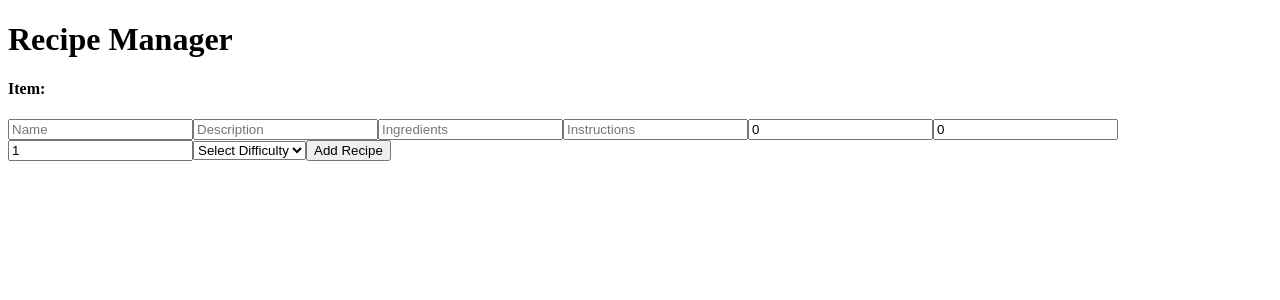
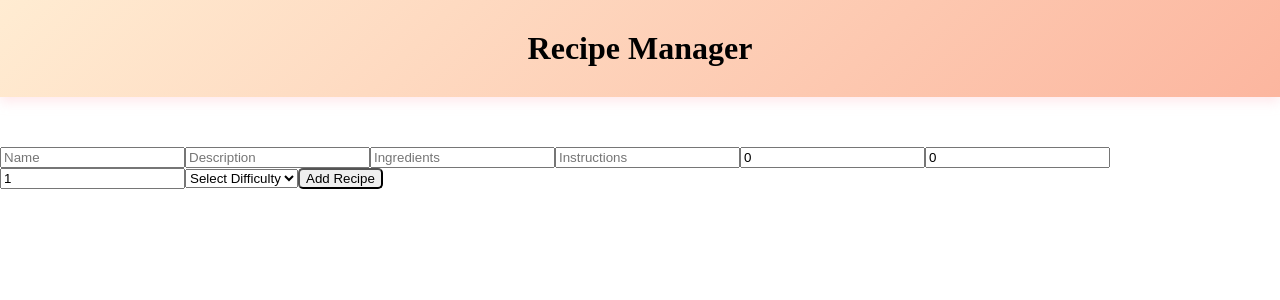
Before and after one commit to Jondrielle/RecipeManager, a Vue app in the folder frontend/: page / in a window 1280 px wide. Shown: the top 300 px of the page. Built offline with nearby package versions, Linux system fonts and the light colour scheme.

Commit message:
Styling layout

```diff
--- a/frontend/src/App.vue
+++ b/frontend/src/App.vue
@@ -115,10 +115,10 @@ onMounted(()=>{
 </script>
 
 <template>
-  <h1>Recipe Manager</h1>
-
-  <h4>Item:</h4>
-
+  <div class="titleBox">
+    <h1 class="header">Recipe Manager</h1>
+  </div>
+  <div class="form">
     <recipeForm
       :key="selectedRecipe?.id || 'new'"
       :recipe="selectedRecipe"
@@ -126,8 +126,9 @@ onMounted(()=>{
       @add="createRecipe"
       @edit="updateRecipe"
     />
+  </div>
 
-  <div>
+  <div class="recipes">
     <div v-for="recipe in recipes" :key="recipe.id">
       <recipeItem
         :recipe="recipe"
@@ -140,4 +141,23 @@ onMounted(()=>{
 
 </template>
 
-<style scoped></style>
+<style scoped>
+  .titleBox{
+    width:100%;
+    box-sizing: border-box;
+    background: linear-gradient(135deg, #ffecd2, #fcb69f);
+    margin-bottom:50px;
+    box-shadow: 0 4px 12px rgba(255, 192, 203, 0.4);
+  }
+
+  .header{
+    text-align:center;
+    margin:0;
+    padding:30px;
+  }
+
+  .form{
+    margin-bottom:50px;
+  }
+
+</style>
--- /dev/null
+++ b/frontend/src/assets/main.css
@@ -0,0 +1,11 @@
+/* Remove browser default spacing */
+* {
+  box-sizing: border-box;
+}
+
+html,
+body,
+#app {
+  margin: 0;
+  min-height: 100%;
+}
--- a/frontend/src/components/recipeForm.vue
+++ b/frontend/src/components/recipeForm.vue
@@ -59,6 +59,12 @@ function submit(){
 		    <option value="Hard">Hard</option>
 		</select>
 
-		<button type="submit">{{ editMode ? "Update Recipe" : "Add Recipe" }}</button>
+		<button class="button" type="submit">{{ editMode ? "Update Recipe" : "Add Recipe" }}</button>
 	</form>
 </template>
+
+<style scoped>
+	.button{
+		border-radius:5px;
+	}
+</style>
--- a/frontend/src/components/recipeItem.vue
+++ b/frontend/src/components/recipeItem.vue
@@ -17,14 +17,21 @@ function deleteRecipe(){
 
 <template>
 	<div class="card">
-		<h2>Name:{{recipe.name}}</h2>
+		<h2 class="title">{{recipe.name}}</h2>
 		<p>{{recipe.description}}</p>
-		<p>{{recipe.ingredients}}</p>
+		<ul>
+		  <h2>Ingredients</h2>
+		  <li v-for="ingredient in recipe.ingredients" :key="ingredient"
+		  class="list">
+		    {{ ingredient }}
+		  </li>
+		</ul>
 		<p>{{recipe.instructions}}</p>
-		<span class="stats">{{recipe.prep_time}} </span>
-		<span class="stats">{{recipe.cook_time}}</span>
-		<span class="stats">{{recipe.difficulty}}</span>
-
+		<div class="stats">
+			<span> Prep Time: {{recipe.prep_time}} </span>
+			<span> Cook Time: {{recipe.cook_time}}</span>
+			<span> Difficulty: {{recipe.difficulty}}</span>
+		</div>
 		<div class="buttons">
 			<button @click="editRecipe">EDIT</button>
 			<button @click="deleteRecipe">DELETE</button>
@@ -40,7 +47,9 @@ function deleteRecipe(){
 	}
 
 	.stats{
+		margin-top:auto;
 		display:flex;
+		flex-direction:column;
 		gap:12px;
 	}
 
@@ -49,4 +58,12 @@ function deleteRecipe(){
 		justify-content:flex-end;
 		gap:8px;
 	}
+
+	.title{
+		text-transform:uppercase
+	}
+
+	.list{
+		text-transform:uppercase
+	}
 </style>
--- a/frontend/src/main.js
+++ b/frontend/src/main.js
@@ -1,4 +1,5 @@
 import { createApp } from 'vue'
 import App from './App.vue'
+import './assets/main.css'
 
 createApp(App).mount('#app')
```
Lines whose indentation alone changed are shown as unchanged.
